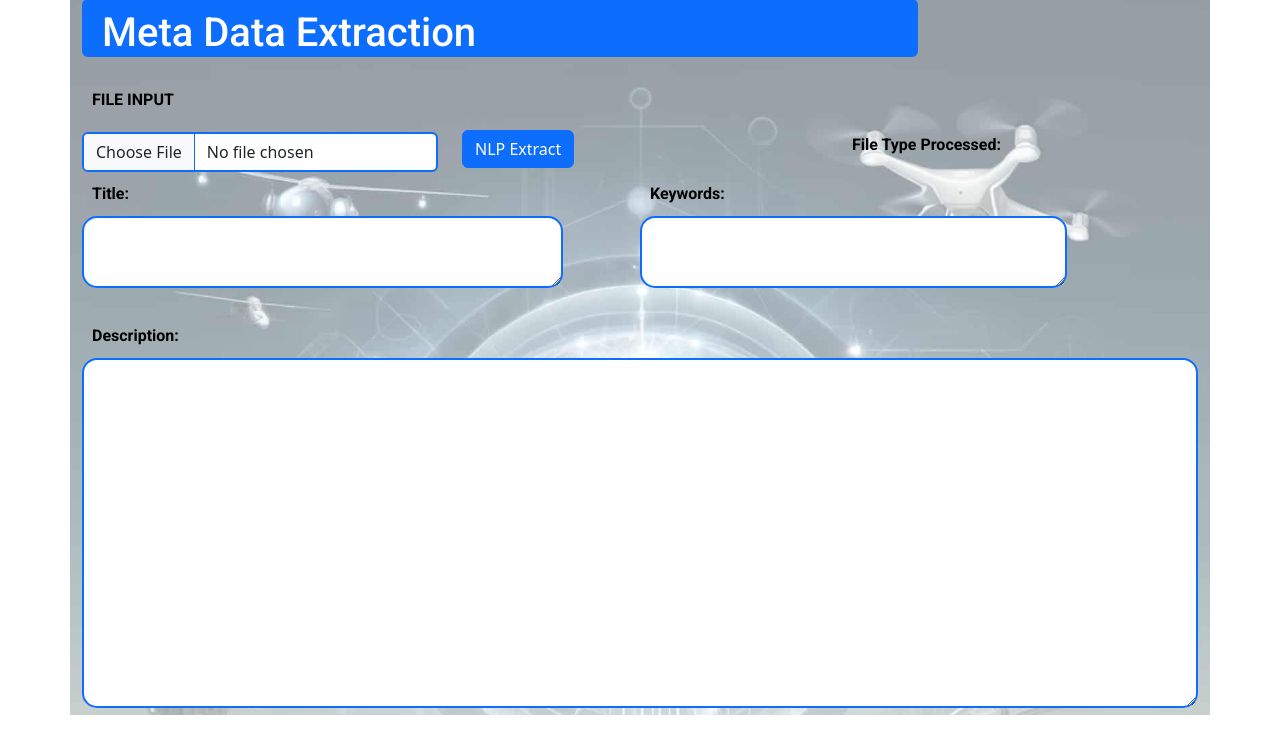
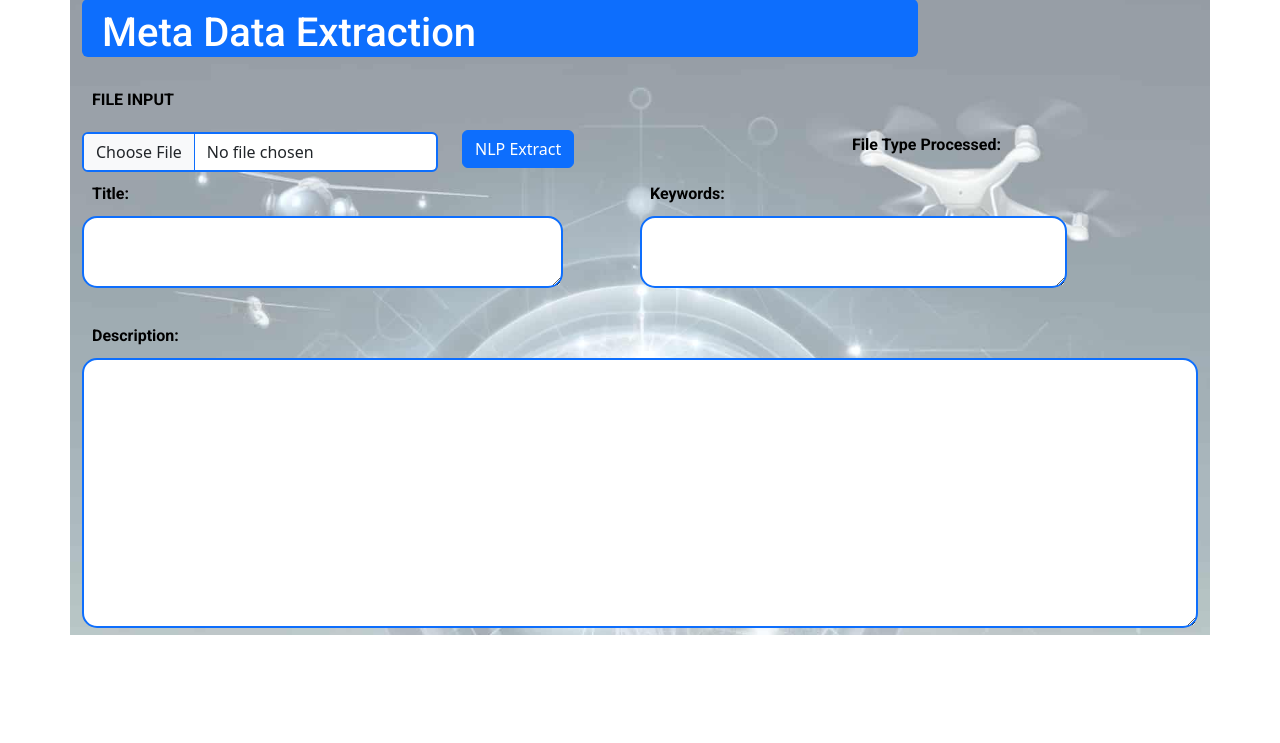
Before and after one commit to deantaylormax/flask_demo, a Flask app: page /extract in a window 1280 px wide. Shown: the part 57-800 px from the top of the page. Run offline with Flask 3, Linux system fonts and the light colour scheme.

Commit message:
modified description box to fit on screen

```diff
--- a/templates/extract.html
+++ b/templates/extract.html
@@ -37,7 +37,7 @@
     <div class="row description" style="margin-top:30px;">
         <div class="form-group">
             <label for="description" class="box-label" style="margin-bottom:10px;">Description:</label>
-            <textarea id="description" class="border border-2 border-primary description" style="height:350px; width:100%;padding:10px;" name="description">{{ description }}</textarea>
+            <textarea id="description" class="border border-2 border-primary description" style="height:270px; width:100%;padding:10px;" name="description">{{ description }}</textarea>
         </div>
     </div>
 </div>
```
